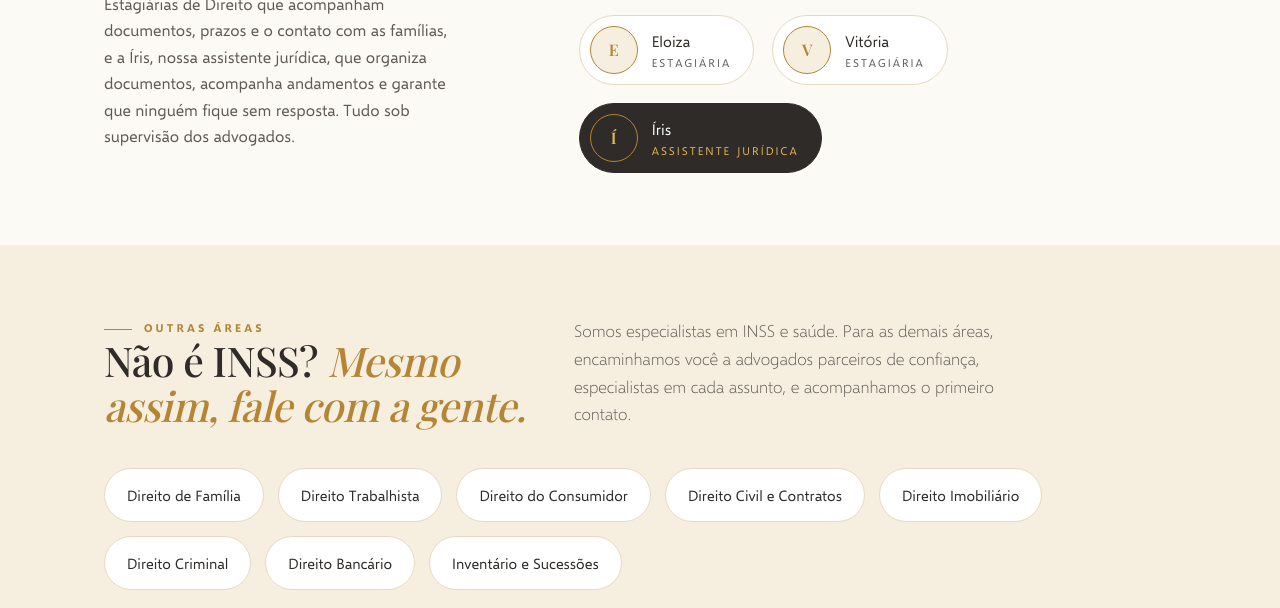
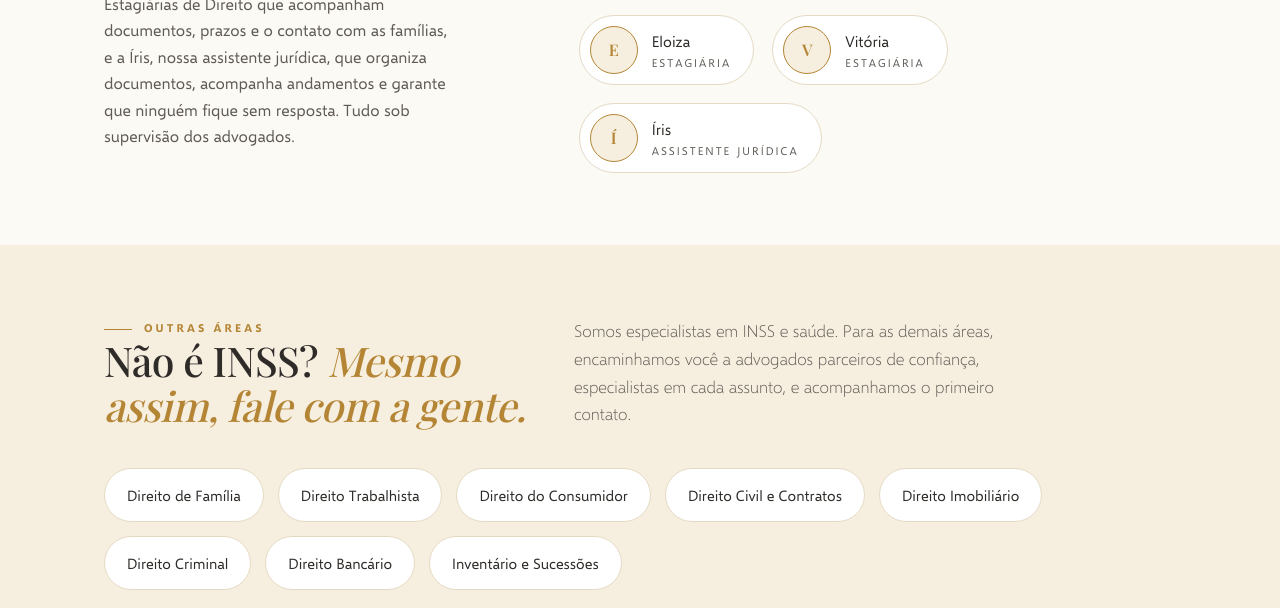
Before and after one commit to cmaadvocacia/cmaadvocacia.github.io, a plain HTML site: page index.html in a window 1280 px wide. Shown: the part 8092-8700 px from the top of the page. Drawn offline with nearby package versions, Linux system fonts and the light colour scheme; a web font is replaced by a local one.

Commit message:
Íris com o mesmo estilo das estagiárias
Co-Authored-By: Claude Fable 5.1 <noreply@anthropic.com>

```diff
--- a/index.html
+++ b/index.html
@@ -105,10 +105,6 @@ section{padding:72px 0}
 .nome{display:flex;align-items:center;gap:14px;background:#fff;border:1px solid var(--line);border-radius:999px;padding:10px 22px 10px 10px}
 .nome i{width:48px;height:48px;border-radius:50%;background:var(--cream);border:1px solid var(--gold);display:flex;align-items:center;justify-content:center;font-family:"Playfair Display",serif;font-style:normal;color:var(--gold);font-weight:600}
 .nome span{font-size:.95rem}
-.nome.iris{background:var(--ink);border-color:var(--ink)}
-.nome.iris span{color:#fff}
-.nome.iris small{color:var(--gold2)}
-.nome.iris i{background:transparent;color:var(--gold2)}
 .nome small{display:block;font-size:.7rem;letter-spacing:.18em;text-transform:uppercase;color:var(--graf)}
 .contatos{display:grid;grid-template-columns:repeat(4,1fr);gap:1px;background:rgba(255,255,255,.12);border:1px solid rgba(255,255,255,.12);margin-top:56px}
 .contato{background:var(--dark);padding:26px 24px}
```
